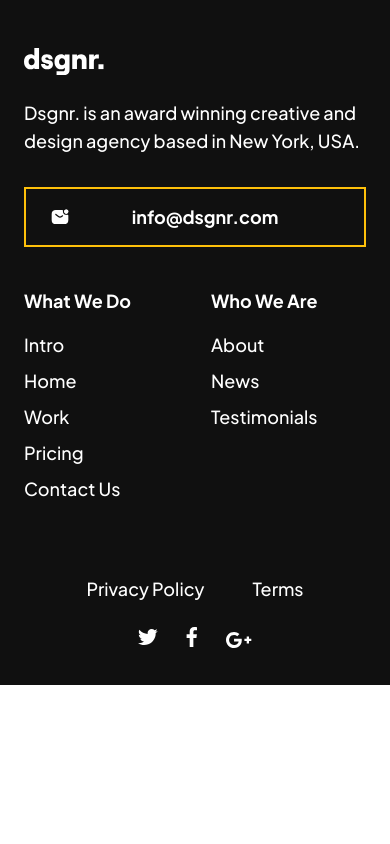
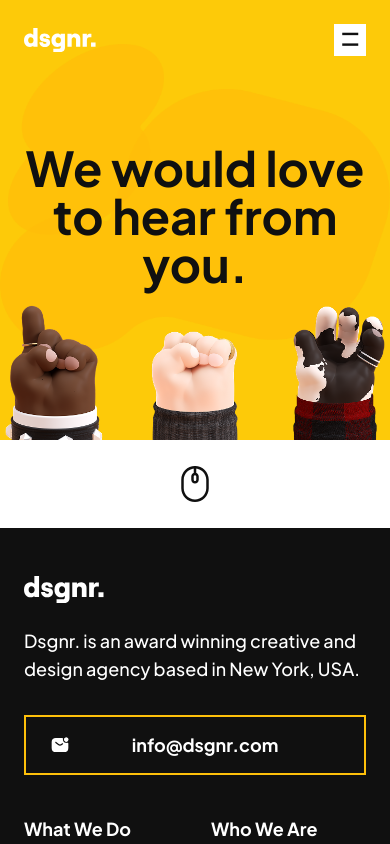
Before and after one commit to Arjunp04/dsgnr-frontend-challenge, a React (Vite) app: page / in a window 390 px wide. Shown: the top 844 px of the page. Built offline with nearby package versions, Linux system fonts and the light colour scheme.

Commit message:
feat: add header and hero sections with responsive styling

```diff
--- a/src/App.jsx
+++ b/src/App.jsx
@@ -1,9 +1,14 @@
+import Header from "./sections/Header";
+import Hero from "./sections/Hero";
 import Footer from "./sections/Footer";
 
 const App = () => {
   return (
     <>
-      <main />
+      <Header />
+      <main>
+        <Hero />
+      </main>
       <Footer />
     </>
   );
--- a/src/data/content.js
+++ b/src/data/content.js
@@ -9,6 +9,9 @@ import airbnb from "../assets/brands/airbnb.svg";
 import facebook from "../assets/facebook.svg";
 import twitter from "../assets/twitter.svg";
 import googlePlus from "../assets/google.svg";
+import handOne from "../assets/hero/hand1.png";
+import handTwo from "../assets/hero/hand2.png";
+import handThree from "../assets/hero/hand3.png";
 
 export const navLinks = [
   { label: "Intro", href: "#" },
@@ -20,6 +23,9 @@ export const navLinks = [
 
 export const hero = {
   heading: "We would love to hear from you.",
+  hands: [handOne, handTwo, handThree],
+  scrollLabel: "Scroll to contact form",
+  scrollTarget: "#contact-form",
 };
 
 export const contactForm = {
--- a/src/index.css
+++ b/src/index.css
@@ -21,14 +21,17 @@
 
   --breakpoint-*: initial;
   --breakpoint-xs: 23.4375rem; /* 375px */
+  --breakpoint-sm: 40.5rem; /* 648px */
   --breakpoint-md: 48rem; /* 768px */
   --breakpoint-lg: 64rem; /* 1024px */
   --breakpoint-xl: 90rem; /* 1440px */
 }
 
 @layer base {
-  html {
-    scroll-behavior: smooth;
+  @media (prefers-reduced-motion: no-preference) {
+    html {
+      scroll-behavior: smooth;
+    }
   }
 
   body {
@@ -44,9 +47,9 @@
 }
 
 @utility page-container {
-  @apply mx-auto max-w-page px-6 md:px-10 lg:px-16 xl:px-24;
+  @apply mx-auto max-w-page px-6 md:px-10 lg:px-14;
 }
 
 @utility text-body {
-  @apply text-base xs:text-lg md:text-xl lg:text-xl xl:text-2xl;
+  @apply text-base xs:text-lg md:text-xl xl:text-2xl;
 }
--- a/src/sections/Footer.jsx
+++ b/src/sections/Footer.jsx
@@ -28,7 +28,7 @@ const Footer = () => {
 
           <nav
             aria-label="Footer"
-            className="grid gap-8 xs:grid-cols-2 lg:mr-20 lg:gap-16 xl:mr-40 xl:gap-20"
+            className="grid gap-8 xs:grid-cols-2 lg:mr-20 lg:gap-16 xl:mr-28 xl:gap-20"
           >
             {footer.columns.map((column) => (
               <FooterLinkColumn
--- /dev/null
+++ b/src/sections/Header.jsx
@@ -0,0 +1,85 @@
+import { useEffect, useState } from "react";
+import { navLinks } from "../data/content";
+import logo from "../assets/logo.svg";
+import hamburgerIcon from "../assets/hamburger.svg";
+
+const Header = () => {
+  const [isMenuOpen, setIsMenuOpen] = useState(false);
+
+  useEffect(() => {
+    if (!isMenuOpen) return;
+
+    const handleKeyDown = (e) => {
+      if (e.key === "Escape") setIsMenuOpen(false);
+    };
+
+    document.addEventListener("keydown", handleKeyDown);
+    document.body.style.overflow = "hidden";
+
+    return () => {
+      document.removeEventListener("keydown", handleKeyDown);
+      document.body.style.overflow = "";
+    };
+  }, [isMenuOpen]);
+
+  const closeMenu = () => setIsMenuOpen(false);
+  const toggleMenu = () => setIsMenuOpen((isOpen) => !isOpen);
+
+  return (
+    <header className="absolute inset-x-0 top-0 z-30">
+      <div className="relative z-20 page-container flex items-center justify-between pt-6 xl:pt-8">
+        <a href="#" aria-label="dsgnr. home">
+          <img src={logo} alt="dsgnr." className="w-18 lg:w-24" />
+        </a>
+
+        <button
+          type="button"
+          onClick={toggleMenu}
+          aria-expanded={isMenuOpen}
+          aria-controls="site-menu"
+          aria-label={isMenuOpen ? "Close menu" : "Open menu"}
+          className="flex items-center justify-center transition-opacity hover:opacity-80 cursor-pointer"
+        >
+          {isMenuOpen ? (
+            <svg
+              viewBox="0 0 24 24"
+              className="h-5 w-5 xl:h-6 xl:w-6"
+              fill="none"
+              stroke="currentColor"
+              strokeWidth="2"
+              aria-hidden="true"
+            >
+              <path d="M5 5l14 14M19 5L5 19" />
+            </svg>
+          ) : (
+            <img src={hamburgerIcon} alt="" className="w-8 lg:w-12" />
+          )}
+        </button>
+      </div>
+
+      {isMenuOpen && (
+        <nav
+          id="site-menu"
+          aria-label="Main"
+          className="fixed inset-0 z-10 flex items-center justify-center bg-hero-yellow"
+        >
+          <ul className="flex flex-col items-center gap-6 md:gap-8">
+            {navLinks.map((link) => (
+              <li key={link.label}>
+                <a
+                  href={link.href}
+                  onClick={closeMenu}
+                  className="text-2xl font-bold underline-offset-6 hover:underline xs:text-3xl md:text-4xl"
+                >
+                  {link.label}
+                </a>
+              </li>
+            ))}
+          </ul>
+        </nav>
+      )}
+    </header>
+  );
+};
+
+export default Header;
--- /dev/null
+++ b/src/sections/Hero.jsx
@@ -0,0 +1,64 @@
+import { hero } from "../data/content";
+import shape1 from "../assets/hero/shape_1.png";
+import shape2 from "../assets/hero/shape_2.png";
+
+import mouseIcon from "../assets/mouse.svg";
+
+const Hero = () => {
+  return (
+    <section>
+      <div className="relative min-h-110 overflow-hidden bg-hero-yellow md:min-h-155 lg:min-h-screen">
+        <div className="pointer-events-none absolute inset-0 mx-auto max-w-page">
+          <img
+            src={shape1}
+            alt=""
+            aria-hidden="true"
+            className="absolute top-[10%] left-[2%] h-auto w-1/2 xs:w-2/5 md:w-1/3 xl:w-[28%]"
+          />
+        </div>
+
+        <img
+          src={shape2}
+          alt=""
+          aria-hidden="true"
+          className="pointer-events-none absolute inset-0 h-full w-full object-contain"
+        />
+
+        <div className="relative page-container pt-36 text-center md:pt-48 lg:pt-56">
+          <h1 className="mx-auto max-w-[8.5em] text-4xl font-bold xs:text-5xl md:text-7xl xl:text-8xl">
+            {hero.heading}
+          </h1>
+        </div>
+
+        <div className="pointer-events-none absolute inset-x-0 bottom-0">
+          <div className="page-container">
+            <div className="flex items-end justify-center gap-3 sm:justify-end xl:gap-6">
+              {hero.hands.map((hand) => (
+                <img
+                  key={hand}
+                  src={hand}
+                  alt=""
+                  className="w-20 xs:w-32 md:w-40 xl:w-48"
+                />
+              ))}
+            </div>
+          </div>
+        </div>
+      </div>
+
+      <a
+        href={hero.scrollTarget}
+        aria-label={hero.scrollLabel}
+        className="flex justify-center py-6 md:py-8 xl:py-9"
+      >
+        <img
+          src={mouseIcon}
+          alt=""
+          className="h-9 w-auto motion-safe:transition-transform motion-safe:hover:translate-y-1 xs:h-10 xl:h-12"
+        />
+      </a>
+    </section>
+  );
+};
+
+export default Hero;
```
